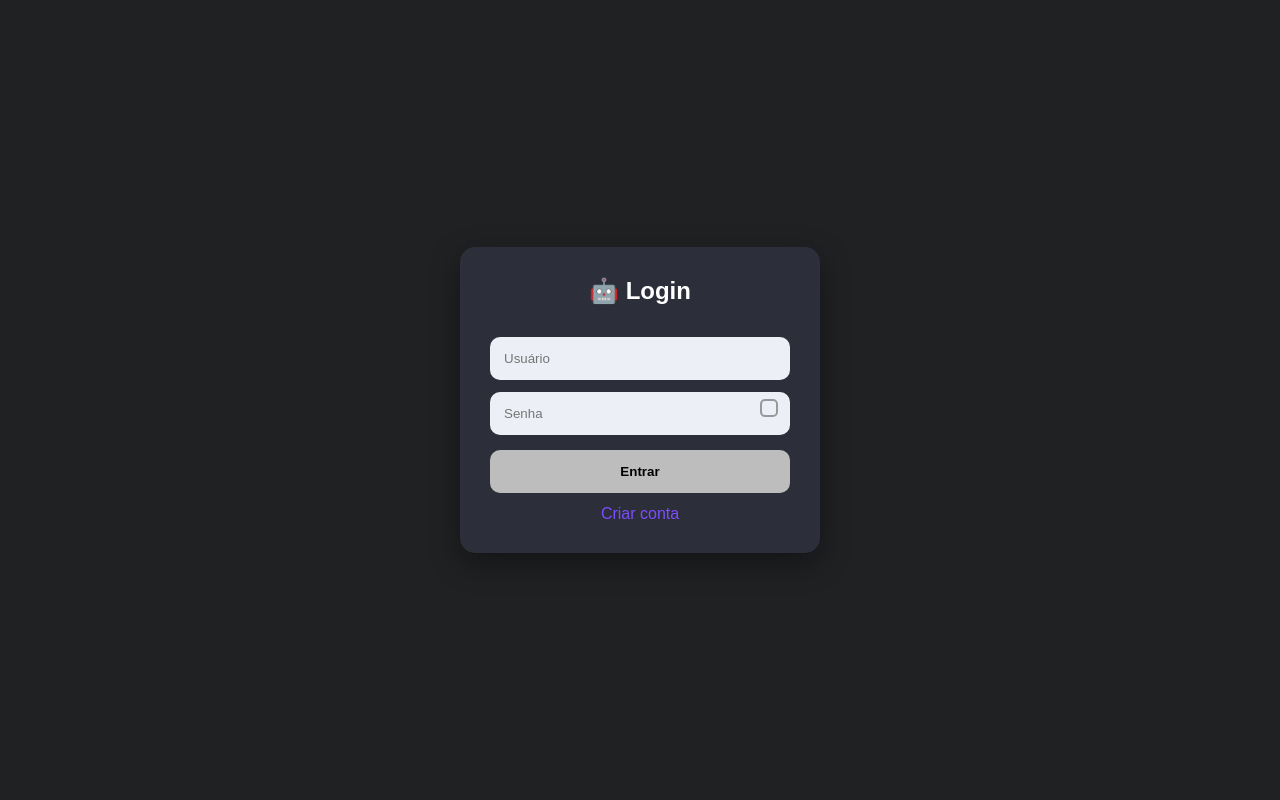
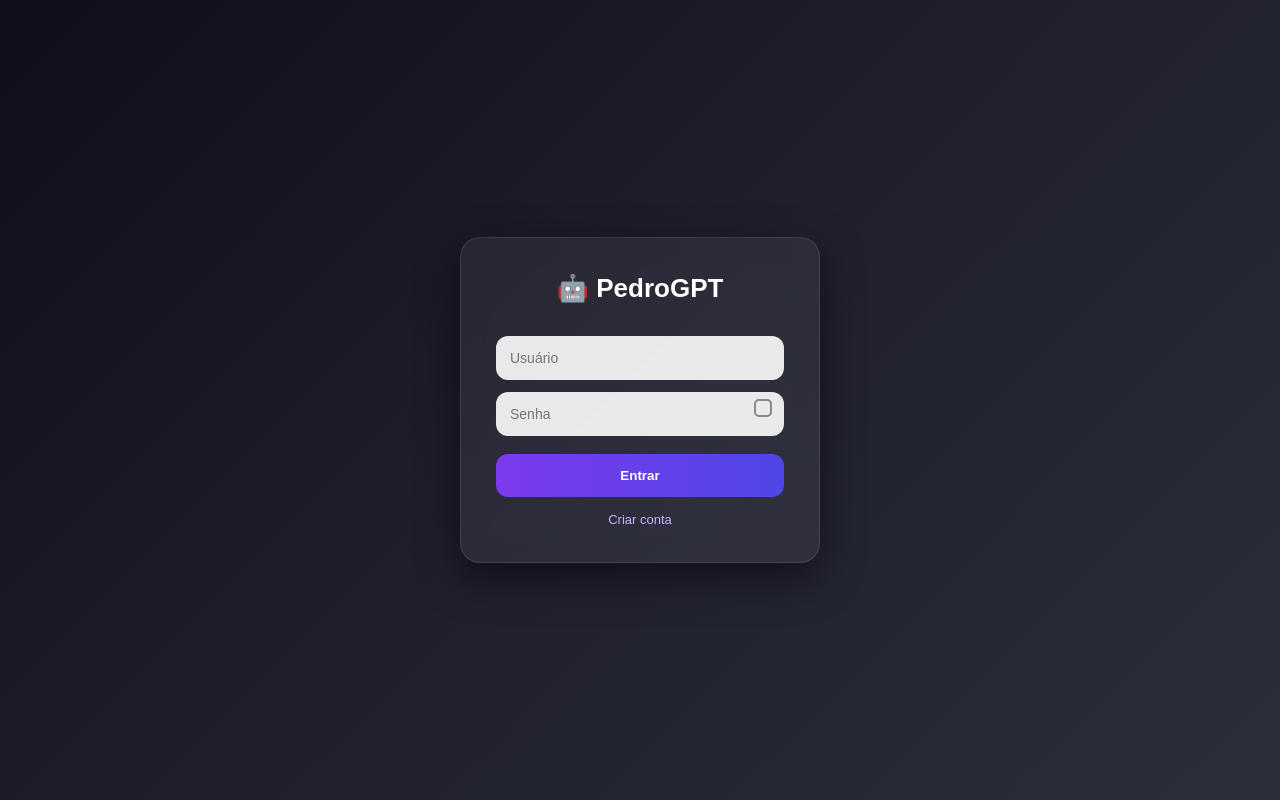
Before and after one commit to phramoslima24-web/PedroGPT, a Flask app: page /login in a window 1280 px wide. Run offline with Flask 3, Linux system fonts and the light colour scheme.

Commit message:
atualizacao do PedroGPT

```diff
--- a/templates/login.html
+++ b/templates/login.html
@@ -18,31 +18,44 @@ body {
     display: flex;
     justify-content: center;
     align-items: center;
-    background: #202123;
+    background: linear-gradient(135deg, #0f0f1a, #1f1f2e, #2c2f3a);
     color: white;
 }
 
+/* CARD GLASS */
 .card {
     width: 360px;
-    padding: 30px;
-    border-radius: 15px;
-    background: #2c2f3a;
+    padding: 35px;
+    border-radius: 20px;
+    background: rgba(255, 255, 255, 0.06);
+    backdrop-filter: blur(12px);
+    -webkit-backdrop-filter: blur(12px);
+    border: 1px solid rgba(255, 255, 255, 0.1);
     text-align: center;
-    box-shadow: 0 10px 30px rgba(0,0,0,0.4);
+    box-shadow: 0 15px 40px rgba(0,0,0,0.5);
+    animation: fadeIn 0.6s ease;
+}
+
+@keyframes fadeIn {
+    from { opacity: 0; transform: translateY(20px); }
+    to { opacity: 1; transform: translateY(0); }
 }
 
 h2 {
     margin-bottom: 20px;
+    font-size: 26px;
 }
 
+/* INPUT */
 input {
     width: 100%;
     padding: 14px;
     margin-top: 12px;
     border: none;
-    border-radius: 10px;
+    border-radius: 12px;
     outline: none;
-    background: #eceff6;
+    background: rgba(255,255,255,0.9);
+    font-size: 14px;
 }
 
 /* SENHA */
@@ -55,6 +68,7 @@ input {
     padding-right: 45px;
 }
 
+/* OLHO */
 .eye {
     position: absolute;
     right: 12px;
@@ -62,7 +76,7 @@ input {
     transform: translateY(-50%);
     width: 18px;
     height: 18px;
-    border: 2px solid #999;
+    border: 2px solid #888;
     border-radius: 5px;
     cursor: pointer;
 }
@@ -72,22 +86,36 @@ input {
     border-color: #7c3aed;
 }
 
+/* BOTÃO */
 button {
     width: 100%;
     padding: 14px;
-    margin-top: 15px;
+    margin-top: 18px;
     border: none;
-    border-radius: 10px;
-    background: #bdbdbd;
+    border-radius: 12px;
+    background: linear-gradient(90deg, #7c3aed, #4f46e5);
+    color: white;
     font-weight: bold;
     cursor: pointer;
+    transition: 0.3s;
 }
 
+button:hover {
+    transform: scale(1.03);
+    opacity: 0.9;
+}
+
+/* LINK */
 a {
     display: block;
-    margin-top: 12px;
-    color: #7c4dff;
+    margin-top: 15px;
+    color: #c4b5fd;
     text-decoration: none;
+    font-size: 13px;
+}
+
+a:hover {
+    text-decoration: underline;
 }
 </style>
 
@@ -96,7 +124,7 @@ a {
 
 <div class="card">
 
-<h2>🤖 Login</h2>
+<h2>🤖 PedroGPT</h2>
 
 <input type="text" id="username" placeholder="Usuário">
 
@@ -113,16 +141,12 @@ a {
 
 <script>
 
-// =========================
-// AUTO LOGIN (CORRIGIDO)
-// =========================
+// AUTO LOGIN
 if (localStorage.getItem("logged") === "true") {
     window.location.replace("/");
 }
 
-// =========================
 // TOGGLE SENHA
-// =========================
 function toggleSenha() {
     const senha = document.getElementById("password");
     const eye = document.getElementById("eye");
@@ -136,9 +160,7 @@ function toggleSenha() {
     }
 }
 
-// =========================
 // LOGIN
-// =========================
 async function login() {
 
     const username = document.getElementById("username").value.trim();
```
Also changed, not shown: templates/register.html (+49 -15 lines).
